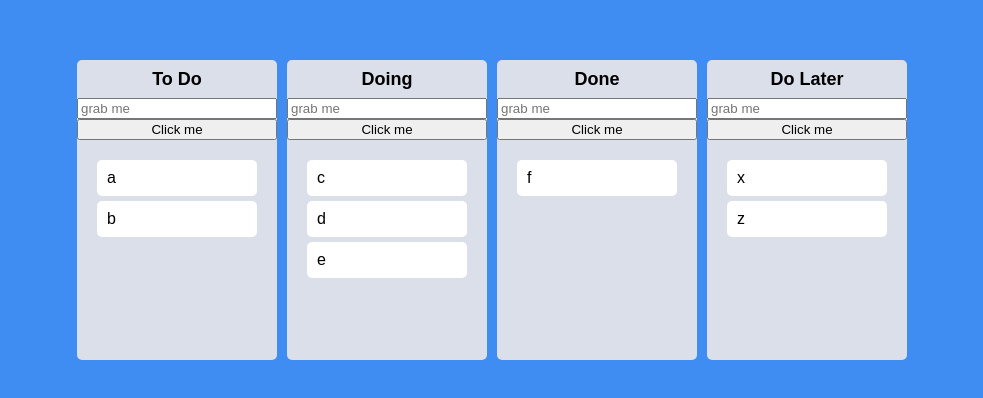
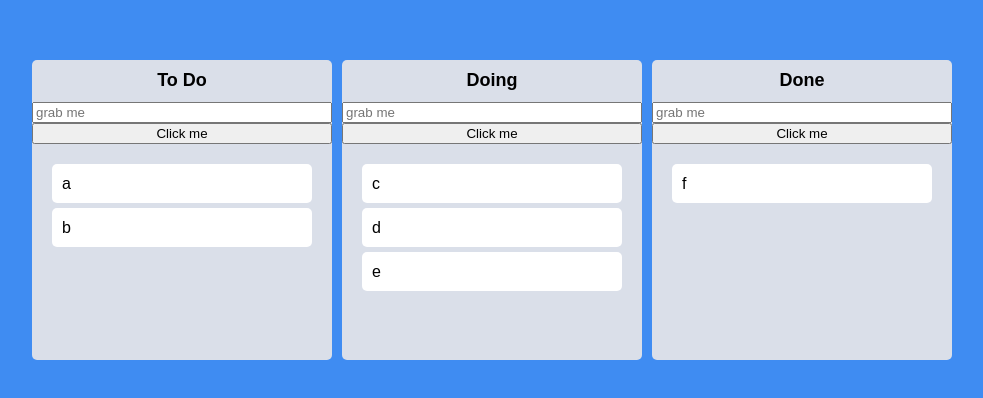
Before and after one commit to jiyong0419/react-masterclass_chapter7, a React (Create React App) app: page / in a window 1280 px wide. Shown: the part 190-588 px from the top of the page, without its empty margins (148-1131 px from the left). Built offline with nearby package versions, Linux system fonts and the light colour scheme.

Commit message:
#7.13 (edit)

```diff
--- a/src/App.tsx
+++ b/src/App.tsx
@@ -12,7 +12,6 @@ const Wrapper = styled.div`
   align-items: center;
   height: 100vh;
 `;
-
 const Boards = styled.div`
   display: flex;
   justify-content: center;
@@ -23,8 +22,10 @@ const Boards = styled.div`
 
 function App() {
   const [toDos, setToDos] = useRecoilState(toDoState);
-  const onDragEnd = ({ destination, source, draggableId }: DropResult) => {
+  const onDragEnd = (info: DropResult) => {
+    const { destination, draggableId, source } = info;
     if (!destination) return;
+    // 같은 보드 내에서 드래그가 발생시
     if (destination?.droppableId === source.droppableId) {
       setToDos((toDos) => {
         const boardCopy = [...toDos[source.droppableId]];
@@ -36,14 +37,15 @@ function App() {
         };
       });
     }
+    // 다른 보드로 드래그 이동시
     if (destination.droppableId !== source.droppableId) {
-      setToDos((allBoards) => {
-        const sourceBoard = [...allBoards[source.droppableId]];
-        const destinationBoard = [...allBoards[destination.droppableId]];
+      setToDos((toDos) => {
+        const sourceBoard = [...toDos[source.droppableId]];
+        const destinationBoard = [...toDos[destination.droppableId]];
         sourceBoard.splice(source.index, 1);
         destinationBoard.splice(destination.index, 0, draggableId);
         return {
-          ...allBoards,
+          ...toDos,
           [source.droppableId]: sourceBoard,
           [destination.droppableId]: destinationBoard,
         };
@@ -54,12 +56,8 @@ function App() {
     <DragDropContext onDragEnd={onDragEnd}>
       <Wrapper>
         <Boards>
-          {Object.keys(toDos).map((boardId, index) => (
-            <Board
-              boardId={boardId}
-              key={boardId}
-              toDos={toDos[boardId]}
-            ></Board>
+          {Object.keys(toDos).map((toDo) => (
+            <Board key={toDo} toDoKey={toDo} toDoValue={toDos[toDo]}></Board>
           ))}
         </Boards>
       </Wrapper>
--- a/src/Components/Board.tsx
+++ b/src/Components/Board.tsx
@@ -3,17 +3,18 @@ import styled from "styled-components";
 import DraggableCard from "./DraggableCard";
 import { useRef } from "react";
 
-interface IBoardProps {
-  toDos: string[];
-  boardId: string;
-}
 interface IAreaProps {
   isDraggingFromThis: boolean;
   isDraggingOver: boolean;
 }
 
+interface IBoardProps {
+  toDoKey: string;
+  toDoValue: string[];
+}
+
 const Wrapper = styled.div`
-  width: 200px;
+  width: 300px;
   padding-top: 10px;
   background-color: ${(props) => props.theme.boardColor};
   border-radius: 5px;
@@ -22,12 +23,14 @@ const Wrapper = styled.div`
   flex-direction: column;
   overflow: hidden;
 `;
-const Title = styled.h1`
+
+const Title = styled.h2`
   text-align: center;
   font-weight: 600;
   margin-bottom: 10px;
   font-size: 18px;
 `;
+
 const Area = styled.div<IAreaProps>`
   background-color: ${(props) =>
     props.isDraggingOver
@@ -36,22 +39,24 @@ const Area = styled.div<IAreaProps>`
       ? "#b2bec3"
       : "transparent"};
   flex-grow: 1;
-  transition: background-color 0.2s;
+  transition: background-color 0.3s ease-in-out;
   padding: 20px;
 `;
 
-function Board({ toDos, boardId }: IBoardProps) {
+function Board({ toDoKey, toDoValue }: IBoardProps) {
   const inputRef = useRef<HTMLInputElement>(null);
-  function onCilck() {
+  const onClick = () => {
     inputRef.current?.focus();
-  }
-
+    setTimeout(() => {
+      inputRef.current?.blur();
+    }, 5000);
+  };
   return (
     <Wrapper>
-      <Title>{boardId}</Title>
-      <input ref={inputRef} type="text" placeholder="grab me" />
-      <button onClick={onCilck}>Click me</button>
-      <Droppable droppableId={boardId}>
+      <Title>{toDoKey}</Title>
+      <input ref={inputRef} placeholder="grab me" />
+      <button onClick={onClick}>Click me</button>
+      <Droppable droppableId={toDoKey}>
         {(magic, snapshot) => (
           <Area
             isDraggingOver={snapshot.isDraggingOver}
@@ -59,12 +64,8 @@ function Board({ toDos, boardId }: IBoardProps) {
             ref={magic.innerRef}
             {...magic.droppableProps}
           >
-            {toDos.map((toDo, index) => (
-              <DraggableCard
-                key={toDo}
-                toDo={toDo}
-                index={index}
-              ></DraggableCard>
+            {toDoValue.map((value, index) => (
+              <DraggableCard key={value} value={value} index={index} />
             ))}
             {magic.placeholder}
           </Area>
@@ -73,5 +74,4 @@ function Board({ toDos, boardId }: IBoardProps) {
     </Wrapper>
   );
 }
-
 export default Board;
--- a/src/Components/DraggableCard.tsx
+++ b/src/Components/DraggableCard.tsx
@@ -1,6 +1,6 @@
+import React from "react";
 import { Draggable } from "react-beautiful-dnd";
 import styled from "styled-components";
-import React from "react";
 
 const Card = styled.div<{ isDragging: boolean }>`
   border-radius: 5px;
@@ -12,26 +12,27 @@ const Card = styled.div<{ isDragging: boolean }>`
     props.isDragging ? "0px 2px 5px rgba(0,0,0,0.05)" : "none"};
 `;
 
-interface IDaggableCard {
-  toDo: string;
+interface IDragabbleCardProps {
+  value: string;
   index: number;
 }
 
-function DraggableCard({ toDo, index }: IDaggableCard) {
+function DragabbleCard({ value, index }: IDragabbleCardProps) {
+  console.log(value, "has been rendered");
   return (
-    <Draggable key={toDo} draggableId={toDo} index={index}>
+    <Draggable draggableId={value} index={index}>
       {(magic, snapshot) => (
         <Card
           isDragging={snapshot.isDragging}
           ref={magic.innerRef}
+          {...magic.dragHandleProps}
           {...magic.draggableProps}
-          {...magic.dragHandleProps}
         >
-          {toDo}
+          {value}
         </Card>
       )}
     </Draggable>
   );
 }
 
-export default React.memo(DraggableCard);
+export default React.memo(DragabbleCard);
--- a/src/atoms.tsx
+++ b/src/atoms.tsx
@@ -1,15 +1,13 @@
-import { atom, selector } from "recoil";
+import { atom } from "recoil";
 
 interface IToDoState {
   [key: string]: string[];
 }
-
 export const toDoState = atom<IToDoState>({
   key: "toDo",
   default: {
     "To Do": ["a", "b"],
     Doing: ["c", "d", "e"],
     Done: ["f"],
-    "Do Later": ["x", "z"],
   },
 });
--- a/src/index.tsx
+++ b/src/index.tsx
@@ -28,16 +28,13 @@ time, mark, audio, video {
     vertical-align: baseline;
 }
 article, aside, details, figcaption, figure,
-footer, header, hgroup, menu, nav, section {
+footer, header, hgroup, main,menu, nav, section {
     display: block;
 }
 body {
     line-height: 1;
-  font-family: 'Source Sans Pro', sans-serif;
-  background-color: ${(props) => props.theme.bgColor};
-  color: black
 }
-ol, ul {
+menu, ol, ul {
     list-style: none;
 }
 blockquote, q {
@@ -52,12 +49,19 @@ table {
     border-collapse: collapse;
     border-spacing: 0;
 }
+*{
+  box-sizing: border-box;
+}
+body{
+  font-family: 'Source Sans Pro', sans-serif;
+  font-weight: 300;
+  background-color: ${(props) => props.theme.bgColor};
+  color: black;
+  line-height: 1.2;
+}
 a{
   text-decoration: none;
   color: inherit;
-}
-*{
-  box-sizing: border-box;
 }
 `;
 
```
